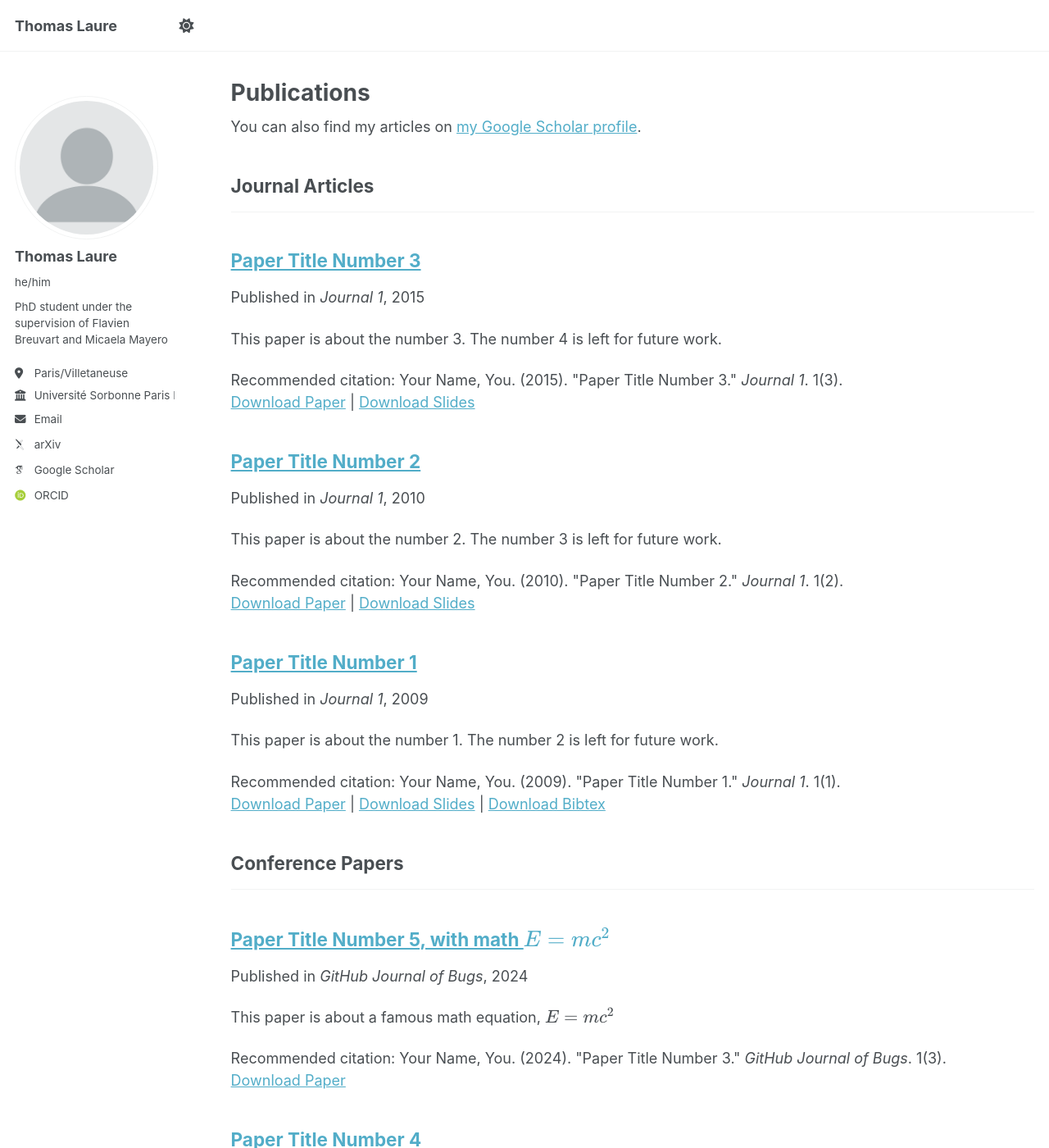
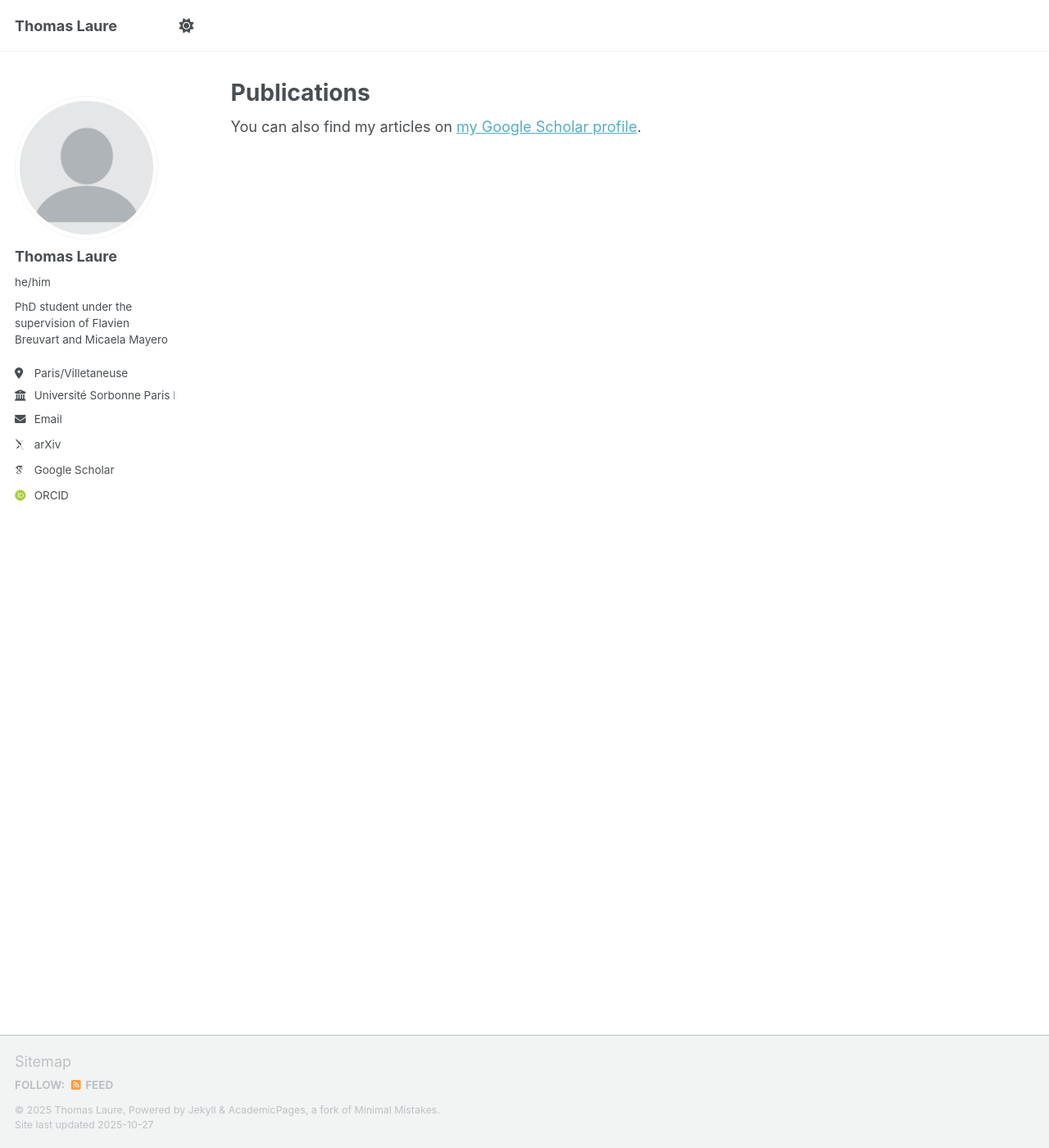
Before and after one commit to thomaslaure/thomaslaure.github.io, a Jekyll site: the page built from _pages/publications.html, in a window 1280 px wide and 1400 px high. Shown: the whole window at 82% size. Built offline with Jekyll 4.4.1, drawn with Linux system fonts in a browser that asks for light colours; some web fonts are replaced; a script that is not in the unit is left out; some of the changed text lies outside the part shown.

Commit message:
publication

```diff
--- a/_publications/2009-10-01-paper-title-number-1.md
+++ /dev/null
@@ -1,14 +0,0 @@
----
-title: "Paper Title Number 1"
-collection: publications
-category: manuscripts
-permalink: /publication/2009-10-01-paper-title-number-1
-excerpt: 'This paper is about the number 1. The number 2 is left for future work.'
-date: 2009-10-01
-venue: 'Journal 1'
-slidesurl: 'https://academicpages.github.io/files/slides1.pdf'
-paperurl: 'https://academicpages.github.io/files/paper1.pdf'
-bibtexurl: 'https://academicpages.github.io/files/bibtex1.bib'
-citation: 'Your Name, You. (2009). &quot;Paper Title Number 1.&quot; <i>Journal 1</i>. 1(1).'
----
-The contents above will be part of a list of publications, if the user clicks the link for the publication than the contents of section will be rendered as a full page, allowing you to provide more information about the paper for the reader. When publications are displayed as a single page, the contents of the above "citation" field will automatically be included below this section in a smaller font.
--- a/_publications/2010-10-01-paper-title-number-2.md
+++ /dev/null
@@ -1,14 +0,0 @@
----
-title: "Paper Title Number 2"
-collection: publications
-category: manuscripts
-permalink: /publication/2010-10-01-paper-title-number-2
-excerpt: 'This paper is about the number 2. The number 3 is left for future work.'
-date: 2010-10-01
-venue: 'Journal 1'
-slidesurl: 'https://academicpages.github.io/files/slides2.pdf'
-paperurl: 'https://academicpages.github.io/files/paper2.pdf'
-citation: 'Your Name, You. (2010). &quot;Paper Title Number 2.&quot; <i>Journal 1</i>. 1(2).'
----
-
-The contents above will be part of a list of publications, if the user clicks the link for the publication than the contents of section will be rendered as a full page, allowing you to provide more information about the paper for the reader. When publications are displayed as a single page, the contents of the above "citation" field will automatically be included below this section in a smaller font.
--- a/_publications/2015-10-01-paper-title-number-3.md
+++ /dev/null
@@ -1,14 +0,0 @@
----
-title: "Paper Title Number 3"
-collection: publications
-category: manuscripts
-permalink: /publication/2015-10-01-paper-title-number-3
-excerpt: 'This paper is about the number 3. The number 4 is left for future work.'
-date: 2015-10-01
-venue: 'Journal 1'
-slidesurl: 'https://academicpages.github.io/files/slides3.pdf'
-paperurl: 'https://academicpages.github.io/files/paper3.pdf'
-citation: 'Your Name, You. (2015). &quot;Paper Title Number 3.&quot; <i>Journal 1</i>. 1(3).'
----
-
-The contents above will be part of a list of publications, if the user clicks the link for the publication than the contents of section will be rendered as a full page, allowing you to provide more information about the paper for the reader. When publications are displayed as a single page, the contents of the above "citation" field will automatically be included below this section in a smaller font.
--- a/_publications/2025-06-08-paper-title-number-5.md
+++ /dev/null
@@ -1,13 +0,0 @@
----
-title: "Paper Title Number 5, with math $$E=mc^2$$"
-collection: publications
-category: conferences
-permalink: /publication/2024-02-17-paper-title-number-4
-excerpt: 'This paper is about a famous math equation, $$E=mc^2$$'
-date: 2024-02-17
-venue: 'GitHub Journal of Bugs'
-paperurl: 'https://academicpages.github.io/files/paper3.pdf'
-citation: 'Your Name, You. (2024). &quot;Paper Title Number 3.&quot; <i>GitHub Journal of Bugs</i>. 1(3).'
----
-
-Using [MathJax](https://www.mathjax.org/) in the description is supported - $$E=mc^2$$ - however, the use must be mindful that the default delimiters are `$$...$$` and `\\[...\\]` which differs from the `$...$` that is typically expected.
```
Also changed, not shown: _publications/2024-02-17-paper-title-number-4.md (deleted, +0 -13 lines), _publications/2025-03-01-expos-games.md (added, +15 -0 lines), _talks/2025-01-23-game-comonads.md (+1 -1 lines), files/bibtex1.bib (deleted, +0 -10 lines), files/exposgames.bib (added, +9 -0 lines), 6 other files.
